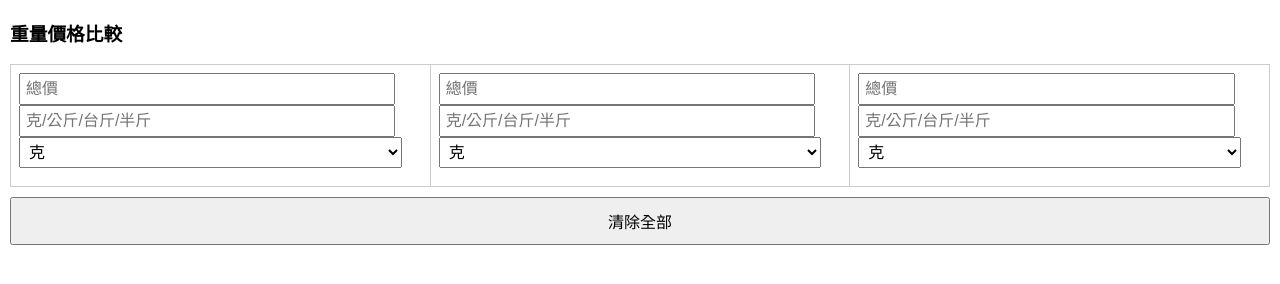
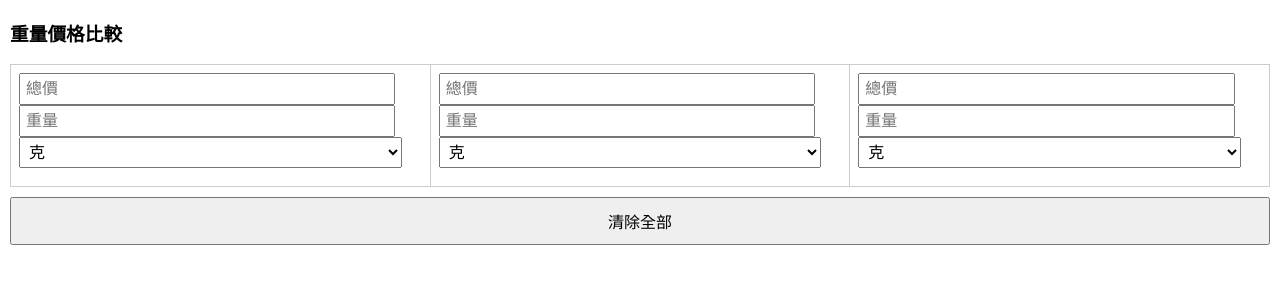
Before and after one commit to j54964/-, a plain HTML site: page index.html in a window 1280 px wide. Drawn offline with Linux system fonts and the light colour scheme.

Commit message:
Update index.html

```diff
--- a/index.html
+++ b/index.html
@@ -21,7 +21,7 @@
         <tr>
             <td>
                 <input type="number" id="priceA" oninput="calc('A')" placeholder="總價"><br>
-                <input type="number" id="weightA" oninput="calc('A')" placeholder="克/公斤/台斤/半斤"><br>
+                <input type="number" id="weightA" oninput="calc('A')" placeholder="重量"><br>
                 <select id="unitA" onchange="calc('A')">
                     <option value="g">克</option>
                     <option value="kg">公斤</option>
@@ -32,7 +32,7 @@
             </td>
             <td>
                 <input type="number" id="priceB" oninput="calc('B')" placeholder="總價"><br>
-                <input type="number" id="weightB" oninput="calc('B')" placeholder="克/公斤/台斤/半斤"><br>
+                <input type="number" id="weightB" oninput="calc('B')" placeholder="重量"><br>
                 <select id="unitB" onchange="calc('B')">
                     <option value="g">克</option>
                     <option value="kg">公斤</option>
@@ -43,7 +43,7 @@
             </td>
             <td>
                 <input type="number" id="priceC" oninput="calc('C')" placeholder="總價"><br>
-                <input type="number" id="weightC" oninput="calc('C')" placeholder="克/公斤/台斤/半斤"><br>
+                <input type="number" id="weightC" oninput="calc('C')" placeholder="重量"><br>
                 <select id="unitC" onchange="calc('C')">
                     <option value="g">克</option>
                     <option value="kg">公斤</option>
```
